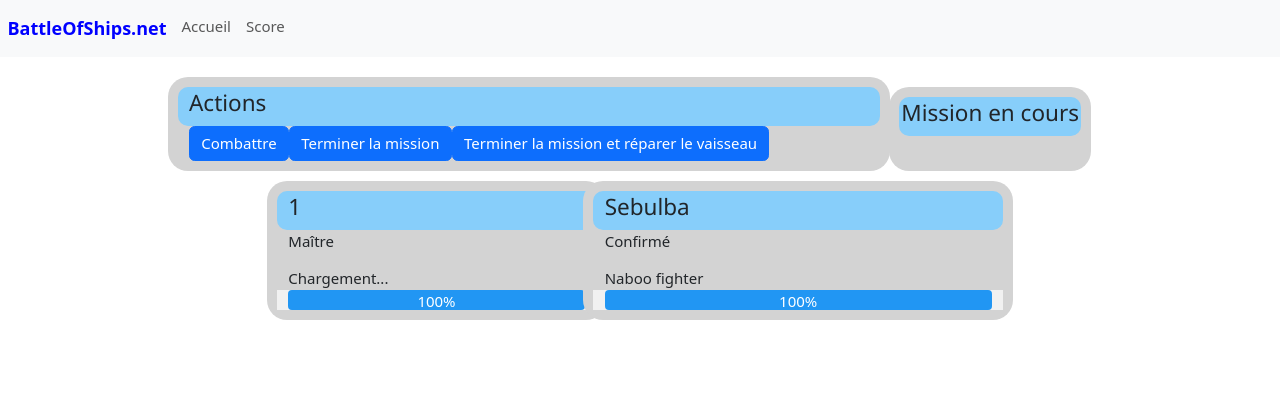
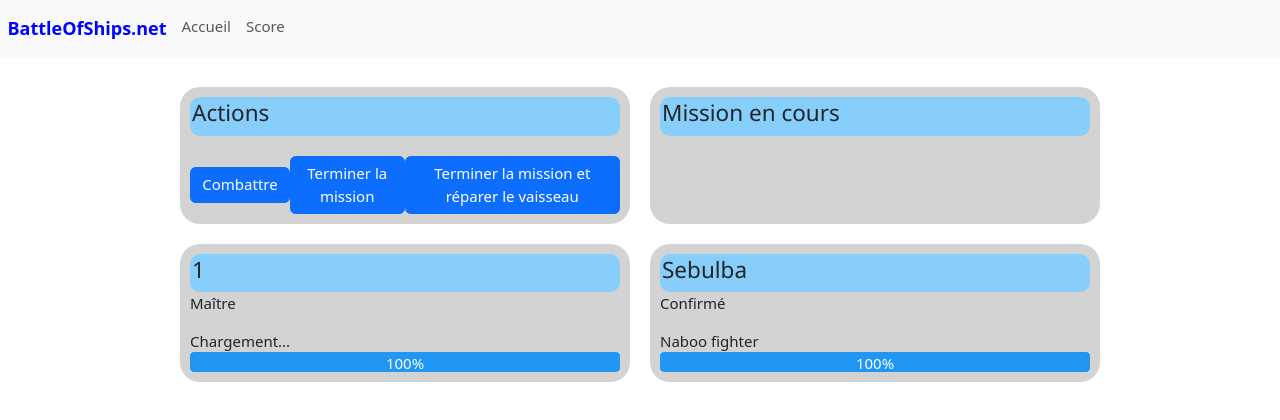
Before and after one commit to ThomasDion88/trpr02_AppWeb, a Vue app in the folder apptrpr02/: page /mission/1/1 in a window 1280 px wide. Shown: the top 420 px of the page. Built offline with nearby package versions, Linux system fonts and the light colour scheme; data requests are answered from the project's data file.

Commit message:
finitions d'affichage et scores complétés

```diff
--- a/apptrpr02/src/css/style.css
+++ b/apptrpr02/src/css/style.css
@@ -32,6 +32,14 @@
     padding: 10px;
 }
 
+.mission-container {
+    background-color: lightgray;
+    border-radius: 20px;
+    margin: 10px;
+    padding: 10px;
+    width: 450px;
+}
+
 .theme-color {
     background-color: lightskyblue;
     border-radius: 10px;
@@ -55,10 +63,18 @@
     display: flex;
     align-items: center;
     justify-content: space-evenly;
-    width: auto;
 }
 
 #score-container {
     margin-top: 20px;
+    margin-left: 100px;
+    margin-right: 100px;
+}
 
+#actions {
+    margin-top: 20px;
 }
+
+#action {
+    padding: 10px;
+}
--- a/apptrpr02/src/views/MissionView.vue
+++ b/apptrpr02/src/views/MissionView.vue
@@ -51,7 +51,7 @@
     currentEnemy.value = enemies.value[currentEnemyIndex.value]
     initialVitality.value = currentEnemy.value.ship.vitality
 
-      enemy.value.experience =  await convertExperienceLevel(currentEnemy.value.experience)
+    enemy.value.experience = await convertExperienceLevel(currentEnemy.value.experience)
     enemy.value.health = await handleHealthPercentage(currentEnemy.value.ship.vitality, initialVitality.value)
   } catch (error) {
     console.error('Failed to load enemies:', error);
@@ -82,19 +82,18 @@
 
       <div class="mission-data">
 
-        <div class="container-theme row">
+        <div class="mission-container">
           <div class="theme-color">
             <h4>Actions</h4>
           </div>
           <div id="actions">
-            <button class="btn btn-primary ">Combattre</button>
-            <button class="btn btn-primary ">Terminer la mission</button>
-            <button class="btn btn-primary ">Terminer la mission et réparer le vaisseau</button>
+            <button class="btn btn-primary action">Combattre</button>
+            <button class="btn btn-primary action">Terminer la mission</button>
+            <button class="btn btn-primary action">Terminer la mission et réparer le vaisseau</button>
+          </div>
         </div>
 
-        </div>
-
-        <div class="container-theme">
+        <div class="mission-container">
           <div class="theme-color">
             <h4>Mission en cours</h4>
           </div>
@@ -104,25 +103,28 @@
 
       <div class="mission-data">
 
-        <div class="container-theme row">
+        <div class="mission-container ">
           <div class="theme-color">
             <h4>{{ playerName }}</h4>
           </div>
           <p>{{ player.experience ? player.experience : 'Chargement...' }}</p>
           <div>{{ selectedShip ? selectedShip.name : 'Chargement...' }}</div>
           <div class="w3-light-grey">
-            <div class="w3-container w3-round w3-blue w3-center" :style="{ height: '20px', width: player.health ? player.health + '%' : '0%' }">{{ player.health + '%' }}</div>
+            <div class="w3-container w3-round w3-blue w3-center"
+              :style="{ height: '20px', width: player.health ? player.health + '%' : '0%' }">{{ player.health + '%' }}
+            </div>
           </div>
         </div>
 
-        <div class="container-theme row">
+        <div class="mission-container ">
           <div class="theme-color">
             <h4>{{ currentEnemy?.name || 'Chargement...' }}</h4>
           </div>
           <p>{{ currentEnemy ? enemy.experience : 'Chargement...' }}</p>
           <div>{{ currentEnemy?.ship.name || 'Chargement...' }}</div>
           <div class="w3-light-grey">
-            <div class="w3-container w3-round w3-blue w3-center" :style="{ height: '20px', width: (currentEnemy?.ship ? enemy.health : 0) + '%' }">
+            <div class="w3-container w3-round w3-blue w3-center"
+              :style="{ height: '20px', width: (currentEnemy?.ship ? enemy.health : 0) + '%' }">
               {{ currentEnemy?.ship ? enemy.health + '%' : '0%' }}
             </div>
           </div>
--- a/apptrpr02/src/views/ScoreView.vue
+++ b/apptrpr02/src/views/ScoreView.vue
@@ -1,4 +1,14 @@
-<script>
+<script setup lang="ts">
+import { ref } from 'vue'
+import { fetchAllScores } from '../scripts/services/gameService'
+import type { Score } from '../scripts/services/gameService'
+
+const scores = ref<Score[]>([])
+const scoreData = async () => {
+  const fetchedScores = await fetchAllScores()
+  scores.value = fetchedScores
+}
+scoreData()
 
 </script>
 
@@ -12,7 +22,9 @@
       <h4 class="text-center">Pointage</h4>
       <div></div>
       <ul class="list-group">
-        <li class="list-group-item">{{ "<Nom joueur ici>" }} - {{ "<Crédits galactiques ici>" }} CG</li>
+        <li v-for="score in scores" class="list-group-item">
+          {{ score.id }} - {{ score.name }} - {{ score.score }}CG
+        </li>
       </ul>
     </div>
 
```
Lines whose indentation alone changed are shown as unchanged.
